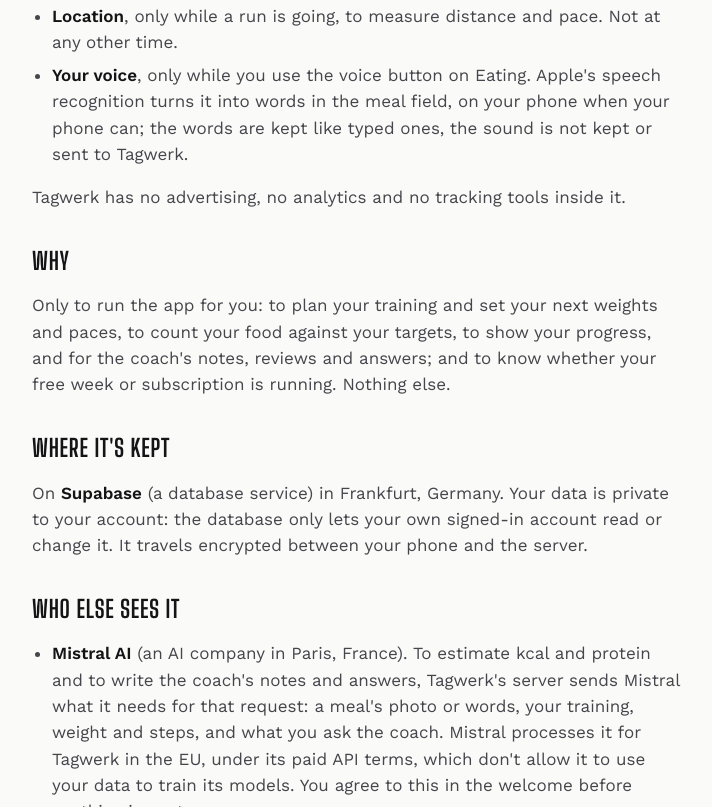
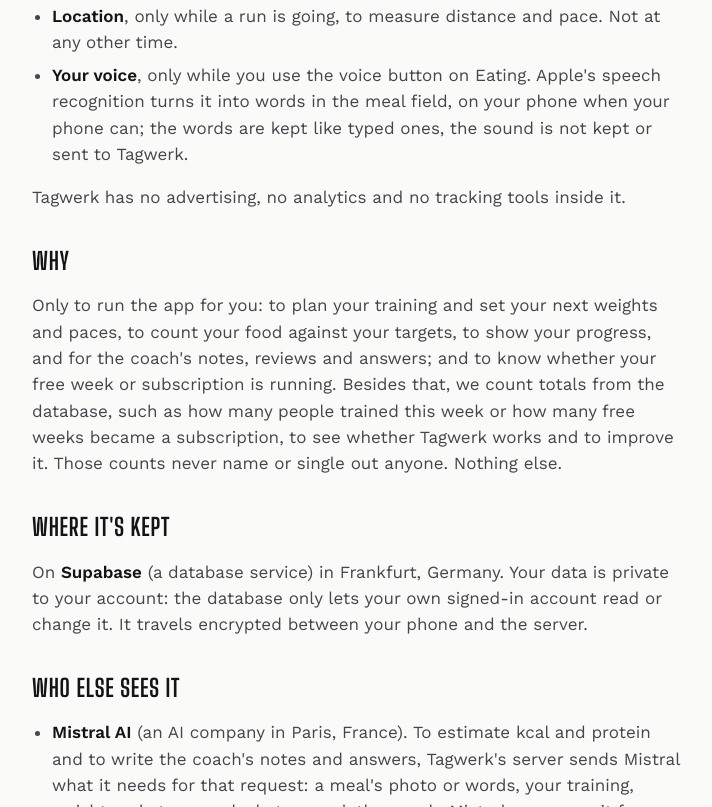
Before and after one commit to flori-san/tagwerk, a plain HTML site: page privacy.html in a window 1280 px wide. Shown: the part 989-1796 px from the top of the page, without its empty margins (284-996 px from the left). Drawn offline with nearby package versions, Linux system fonts and the light colour scheme.

Commit message:
Update pages

```diff
--- a/privacy.html
+++ b/privacy.html
@@ -15,7 +15,7 @@
 <header><img src="icon.svg" alt=""><a href="./">Tagwerk</a><nav><a href="help.html">Help</a><a href="terms.html">Terms</a><a href="privacy.html" aria-current="page">Privacy</a></nav></header>
 
 <h1>Privacy policy</h1>
-<p class="date">Last changed 10/11/2026</p>
+<p class="date">Last changed 17/11/2026</p>
 
 <p class="lead">Tagwerk keeps what you log so it can coach you. It's never sold, never used for ads, and nobody tracks you
 across other apps or websites.</p>
@@ -48,7 +48,9 @@ across other apps or websites.</p>
 <h2>Why</h2>
 <p>Only to run the app for you: to plan your training and set your next weights and paces, to count your food against
 your targets, to show your progress, and for the coach's notes, reviews and answers; and to know whether your free week
-or subscription is running. Nothing else.</p>
+or subscription is running. Besides that, we count totals from the database, such as how many people trained this
+week or how many free weeks became a subscription, to see whether Tagwerk works and to improve it. Those counts never
+name or single out anyone. Nothing else.</p>
 
 <h2>Where it's kept</h2>
 <p>On <strong>Supabase</strong> (a database service) in Frankfurt, Germany. Your data is private to your account: the
```
